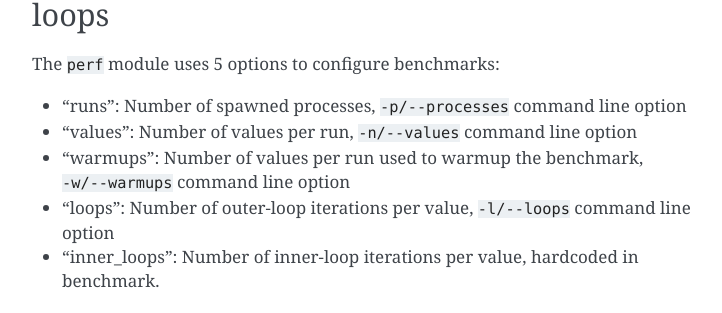
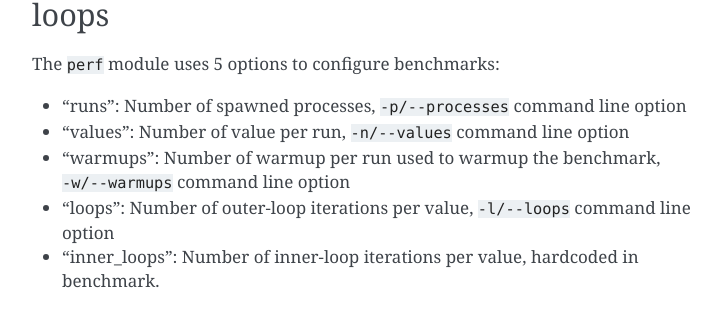
Before and after one commit to psf/pyperf, a Sphinx documentation site: the page built from doc/run_benchmark.rst, in a window 1280 px wide and 900 px high, scrolled down 1427 px. Shown: the part 140-453 px from the top of the window, without its empty margins (388-1110 px from the left). Built offline with Sphinx 7.4.7, drawn with Linux system fonts in a browser that asks for light colours.

Commit message:
stats: number of valu*e* (not values)
Fix also pep8 and unit tests.

```diff
--- a/doc/analyze.rst
+++ b/doc/analyze.rst
@@ -69,7 +69,7 @@
     Total number of run: 21
 
     Number of warmup per run: 1
-    Number of values per run: 3
+    Number of value per run: 3
     Loop iterations per value: 2^15
     Total number of values: 60
 
--- a/doc/cli.rst
+++ b/doc/cli.rst
@@ -167,7 +167,7 @@
     Total number of run: 41
 
     Number of warmup per run: 1
-    Number of values per run: 3
+    Number of value per run: 3
     Loop iterations per value: 8
     Total number of values: 120
 
--- a/doc/run_benchmark.rst
+++ b/doc/run_benchmark.rst
@@ -82,8 +82,8 @@
 The ``perf`` module uses 5 options to configure benchmarks:
 
 * "runs": Number of spawned processes, ``-p/--processes`` command line option
-* "values": Number of values per run,  ``-n/--values`` command line option
-* "warmups": Number of values per run used to warmup the benchmark,
+* "values": Number of value per run,  ``-n/--values`` command line option
+* "warmups": Number of warmup per run used to warmup the benchmark,
   ``-w/--warmups`` command line option
 * "loops": Number of outer-loop iterations per value,  ``-l/--loops`` command
   line option
```
Also changed, not shown: 3 other files.
